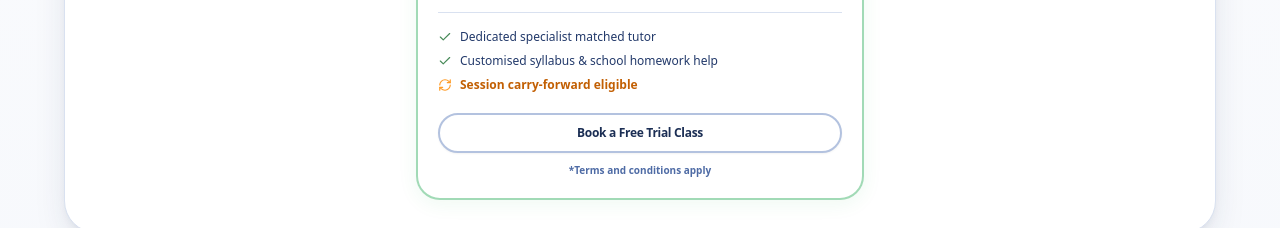
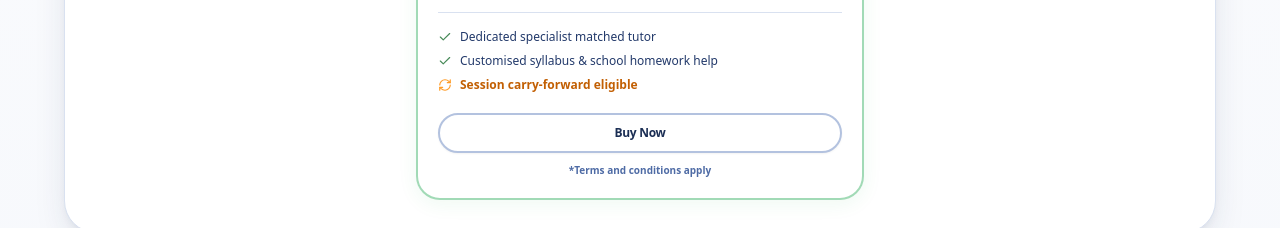
Before and after one commit to Lakshayg001/OnlyTeacher, a React (Vite) app: page /pricing in a window 1280 px wide. Shown: the part 1620-1848 px from the top of the page. Built offline with nearby package versions, Linux system fonts and the light colour scheme.

Commit message:
feat(pricing): update card action button label to Buy Now

```diff
--- a/src/pages/Pricing.tsx
+++ b/src/pages/Pricing.tsx
@@ -1381,7 +1381,7 @@ export default function Pricing() {
                                     'hover:border-[#16A34A] hover:text-[#16A34A] hover:bg-[#16A34A]/5',
                                 )}
                               >
-                                Book a Free Trial Class
+                                Buy Now
                               </Button>
                               <p className="mt-2.5 text-center text-[10px] font-semibold text-navy-400 select-none">
                                 *Terms and conditions apply
```
